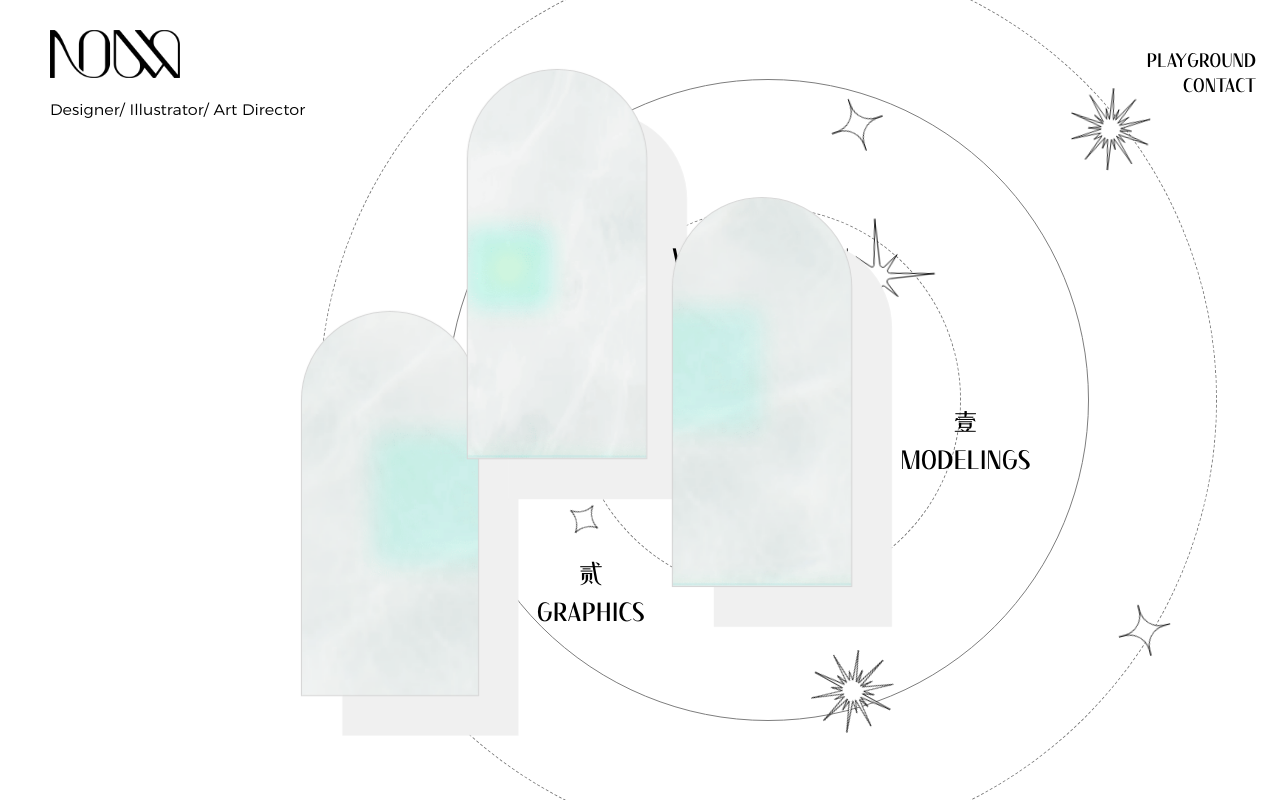
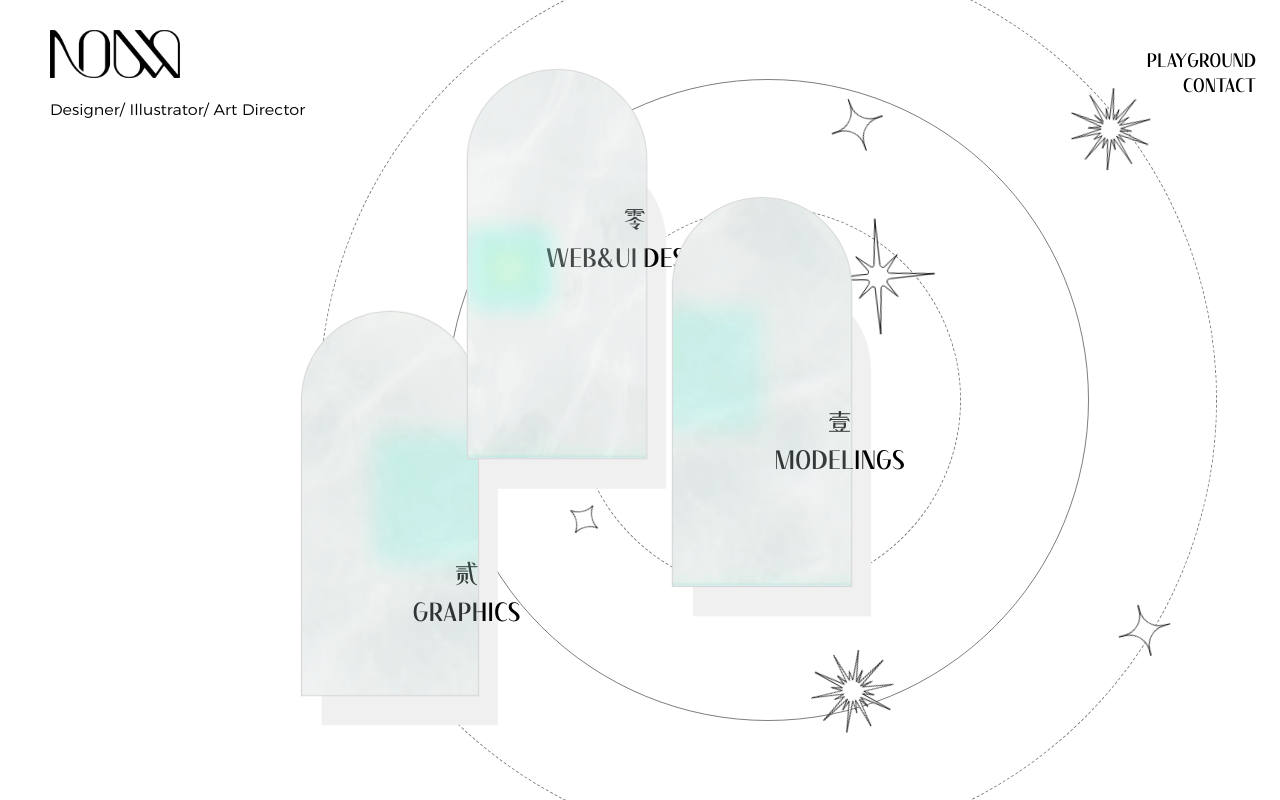
Before and after one commit to noaw115/noaw115.github.io, a React (Create React App) app: page /#/ in a window 1280 px wide. Built offline with nearby package versions, Linux system fonts and the light colour scheme.

Commit message:
门改字位置d

```diff
--- a/src/global-components/EachDoor.js
+++ b/src/global-components/EachDoor.js
@@ -56,15 +56,15 @@ const Mask = styled.div`
   transition: 0.3s all;
 `;
 const MaskShadow = styled.div`
-  height: 370px;
+  height: 320px;
   width: 170px;
   overflow: hidden;
-  top: 40px;
-  left: 40px;
+  top: 80px;
+  left: 20px;
   border-radius: 170px 170px 0 0;
   background-color: #f0f0f0;
   position: absolute;
-  transition: 0.5s all;
+  transition: 0.3s all;
 `;
 const DoorImg = styled.img`
   z-index: 1;
@@ -85,7 +85,7 @@ const WorksTitle = styled.div`
   justify-content: center;
   align-items: center;
   top: ${(props) => props.top}px;
-  left: ${(props) => props.left || '180'}px;
+  left: ${(props) => props.left || '60'}px;
 `;
 export default function (props) {
   const {
```
